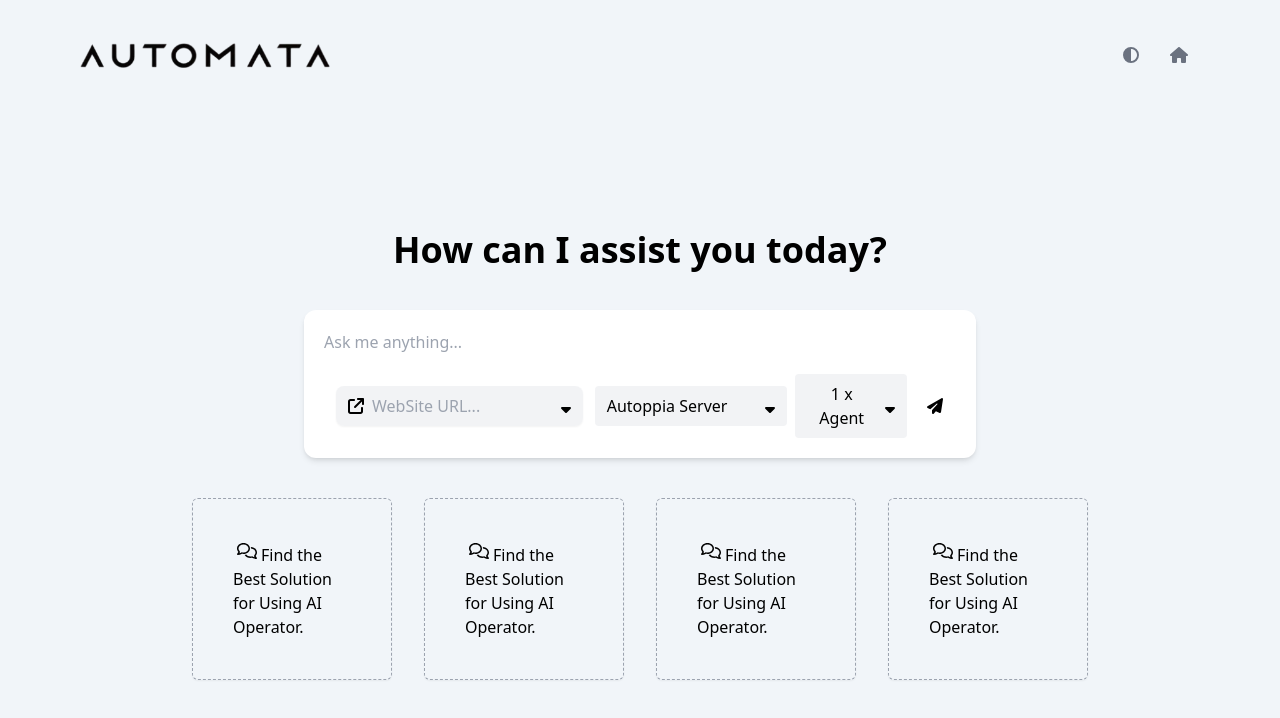
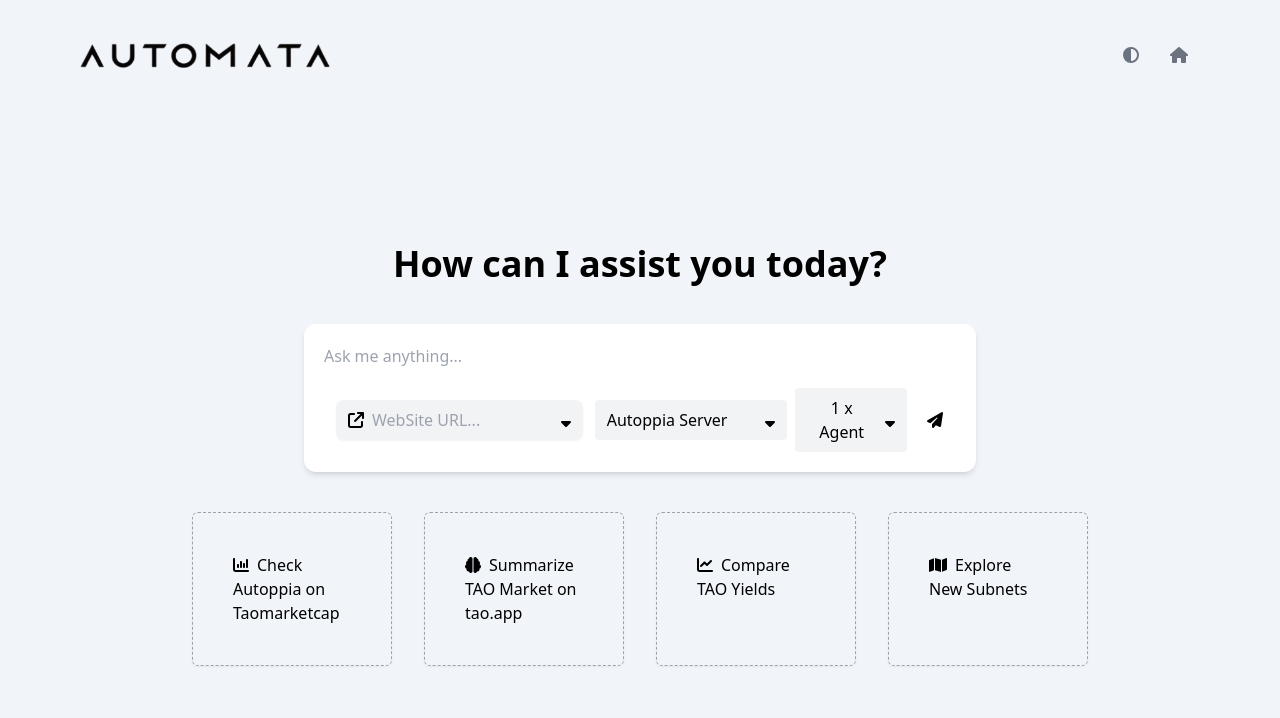
Before and after one commit to autoppia/autoppia_web_operator, a React (Create React App) app in the folder frontend/: page / in a window 1280 px wide. Shown: the top 718 px of the page. Built offline with nearby package versions, Linux system fonts and the light colour scheme.

Commit message:
fix: move logo to toolbar

```diff
--- a/frontend/src/components/sideChatBar.tsx
+++ b/frontend/src/components/sideChatBar.tsx
@@ -2,7 +2,6 @@
   faBars,
   faEdit,
   faPaperPlane,
-  faSignOut,
 } from "@fortawesome/free-solid-svg-icons";
 import { FontAwesomeIcon } from "@fortawesome/react-fontawesome";
 import { useSelector, useDispatch } from "react-redux";
@@ -27,7 +26,7 @@
   const sockets = useSelector((state: any) => state.socket.sockets);
   const socketIds = useSelector((state: any) => state.socket.socketIds);
   const completed = useSelector((state: any) => state.chat.completed);
-  const handleClickMenueBar = () => {
+  const handleClickMenuBar = () => {
     onClick();
   };
 
@@ -40,8 +39,8 @@
     dispatch(addTask(task))
     setTask("");
   };
-  const handleChangeTask = (even: React.ChangeEvent<HTMLInputElement>) => {
-    setTask(even.target.value);
+  const handleChangeTask = (event: React.ChangeEvent<HTMLInputElement>) => {
+    setTask(event.target.value);
   };
   const handleKeyDown = (event: React.KeyboardEvent<HTMLInputElement>) => {
     if (event.key === "Enter") {
@@ -66,35 +65,33 @@
     <div
       className={`${open
         ? "fixed w-[100vw] h-[100vh] px-1 md:relative md:w-[45vw] xl:w-[35vw] z-10"
-        : "fixed w-[100vw] h-[100vh] md:w-0  px-1 md:px-0 md:relative z-10"
+        : "fixed w-[100vw] h-[100vh] md:w-0 px-1 md:px-0 md:relative z-10"
         }  transition-all duration-300 h-full bg-white pt-1 pb-1 flex flex-col overflow-hidden dark:bg-transparent dark:shadow-sm dark:shadow-gray-100`}
     >
-      <div className="flex justify-between">
-        <div className="flex justify-start w-full">
+      <div className="flex items-center p-4">
         <div
-            className="flex hover:bg-gray-300 rounded-full justify-center items-center w-[30px] h-[30px] cursor-pointer transition-all duration-300 text-gray-500 dark:text-white"
-            onClick={handleClickMenueBar}
+          className="flex hover:bg-gray-300 rounded-full justify-center items-center w-[30px] h-[30px] cursor-pointer transition-all duration-300 text-gray-500 dark:text-white me-3"
+          onClick={handleClickMenuBar}
         >
           <FontAwesomeIcon icon={faBars} />
         </div>
+        <div className="flex-grow">
+          <img
+            src="./assets/images/logos/main_dark.png"
+            className="h-[18px] dark:block hidden"
+          />
+          <img
+            src="./assets/images/logos/main.png"
+            className="h-[18px] dark:hidden block"
+          />
+        </div>
         <div
-            className="flex hover:bg-gray-300 rounded-full justify-center items-center w-[30px] h-[30px] cursor-pointer transition-all duration-300 text-gray-500 dark:text-white ms-2"
+          className="flex hover:bg-gray-300 rounded-full justify-center items-center w-[30px] h-[30px] cursor-pointer transition-all duration-300 text-gray-500 dark:text-white me-2"
           onClick={handleNew}
         >
           <FontAwesomeIcon icon={faEdit} />
         </div>
-        </div>
         <ToggleTheme />
-      </div>
-      <div className="flex justify-center mt-1 m1-2 mb-2">
-        <img
-          src="./assets/images/logos/main_dark.png"
-          className="h-[25px] dark:block hidden"
-        />
-        <img
-          src="./assets/images/logos/main.png"
-          className="h-[25px] dark:hidden block"
-        />
       </div>
       <div
         className="w-full px-5 flex flex-col mt-2 justify-between flex-grow overflow-auto mb-5
--- a/frontend/src/components/toggleTheme.tsx
+++ b/frontend/src/components/toggleTheme.tsx
@@ -7,7 +7,7 @@
   };
   return (
     <div
-      className="flex hover:bg-gray-300 rounded-full justify-center items-center w-[30px] h-[30px] cursor-pointer transition-all duration-300 mr-3 text-gray-500 dark:text-white"
+      className="flex hover:bg-gray-300 rounded-full justify-center items-center w-[30px] h-[30px] cursor-pointer transition-all duration-300 text-gray-500 dark:text-white"
       onClick={darkThemeHandler}
     >
       <FontAwesomeIcon icon={faCircleHalfStroke} />
--- a/frontend/src/pages/landing.tsx
+++ b/frontend/src/pages/landing.tsx
@@ -5,9 +5,12 @@
   faHome,
   faPaperPlane,
   faSortDesc,
+  faChartColumn,
+  faBrain,
+  faChartLine,
+  faMap
 } from "@fortawesome/free-solid-svg-icons";
 
-import { faComments } from "@fortawesome/free-regular-svg-icons";
 import SideBar from "../components/sideBar";
 import ToggleTheme from "../components/toggleTheme";
 import WebsiteItem from "../components/websiteItem";
@@ -16,7 +19,7 @@
 import { initializeSocket } from "../utils/socket";
 import { websites } from "../utils/mock/mockDB";
 import { I_WebSiteUrl } from "../utils/types";
-import { resetChat, addTask, addAction } from "../redux/chatSlice";
+import { resetChat, addTask } from "../redux/chatSlice";
 import { resetSocket } from "../redux/socketSlice";
 import { BACKEND_URL } from "../config";
 
@@ -188,7 +191,7 @@
           <div className="flex ">
             <ToggleTheme />
             <div
-              className="px-3 flex dark:text-white hover:bg-white hover:text-black hover:shadow-lg hover:border-transparent rounded-full  justify-center items-center  cursor-pointer transition-all duration-300 text-gray-500"
+              className="px-3 ms-3 flex dark:text-white hover:bg-white hover:text-black hover:shadow-lg hover:border-transparent rounded-full justify-center items-center cursor-pointer transition-all duration-300 text-gray-500"
               onClick={returnHome}
             >
               <FontAwesomeIcon icon={faHome} />
@@ -219,6 +222,7 @@
                   placeholder="WebSite URL..."
                   value={webURL}
                   onChange={handleChangeWebURL}
+                  onKeyDown={handleKeyDown}
                 // onBlur={handleUnfocusedWebURL}
                 />
                 <FontAwesomeIcon
@@ -281,54 +285,34 @@
               </div>
             </div>
           </div>
-          {/* <div className="flex flex-col p-5  bg-white rounded-xl w-[80%] md:w-[60%] self-center shadow-md">
-            <input
-              className="border-none outline-none"
-              placeholder="You can upload the video, images or other files"
-            ></input>
-            <div className="flex justify-between mt-5">
-              <div className="flex">
-                <div className=" hover:bg-gray-100 rounded-full w-[50px] h-[50px] flex justify-center items-center transition-all duration-200 cursor-pointer">
-                  <FontAwesomeIcon icon={faPaperclip} color="333333" />
-                </div>
-
-                <div className=" hover:bg-gray-100 rounded-full w-[50px] h-[50px] flex justify-center items-center transition-all duration-200 cursor-pointer">
-                  <FontAwesomeIcon icon={faMicrophone} />
-                </div>
-              </div>
-              <div className=" hover:bg-gray-100 rounded-full w-[50px] h-[50px] flex justify-center items-center transition-all duration-200 cursor-pointer">
-                <FontAwesomeIcon icon={faPaperPlane} />
-              </div>
-            </div>
-          </div> */}
           <div className="grid grid-cols-1 md:grid-cols-2 lg:grid-cols-4 w-full xl:w-[80%] self-center mt-10 gap-8">
             <div className="border-[1px] border-gray-400 border-dashed shadow-sm p-10 rounded-md cursor-pointer hover:-translate-y-2 hover:shadow-lg transition-all duration-200 dark:text-white">
               <FontAwesomeIcon
-                icon={faComments}
-                className="p-1"
+                icon={faChartColumn}
+                className="me-2"
               ></FontAwesomeIcon>
-              Find the Best Solution for Using AI Operator.
+              Check Autoppia on Taomarketcap
             </div>
             <div className="border-[1px] border-gray-400 border-dashed shadow-sm p-10 rounded-md cursor-pointer hover:-translate-y-2 hover:shadow-lg transition-all duration-200 dark:text-white">
               <FontAwesomeIcon
-                icon={faComments}
-                className="p-1"
+                icon={faBrain}
+                className="me-2"
               ></FontAwesomeIcon>
-              Find the Best Solution for Using AI Operator.
+              Summarize TAO Market on tao.app
             </div>
             <div className="border-[1px] border-gray-400 border-dashed shadow-sm p-10 rounded-md cursor-pointer hover:-translate-y-2 hover:shadow-lg transition-all duration-200 dark:text-white">
               <FontAwesomeIcon
-                icon={faComments}
-                className="p-1"
+                icon={faChartLine}
+                className="me-2"
               ></FontAwesomeIcon>
-              Find the Best Solution for Using AI Operator.
+              Compare TAO Yields
             </div>
             <div className="border-[1px] border-gray-400 border-dashed shadow-sm p-10 rounded-md cursor-pointer hover:-translate-y-2 hover:shadow-lg transition-all duration-200 dark:text-white">
               <FontAwesomeIcon
-                icon={faComments}
-                className="p-1"
+                icon={faMap}
+                className="me-2"
               ></FontAwesomeIcon>
-              Find the Best Solution for Using AI Operator.
+              Explore New Subnets
             </div>
           </div>
         </div>
```
Also changed, not shown: 2 other files (tests, documents, lock files or other folders). Lines whose indentation alone changed are shown as unchanged.
